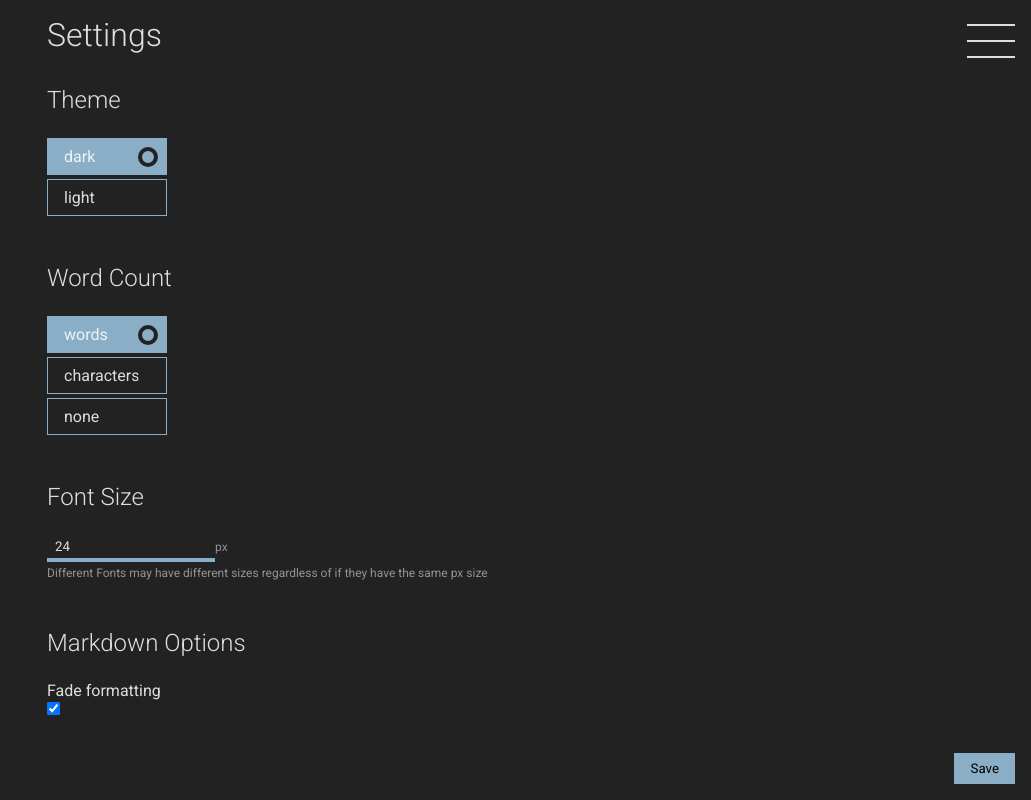
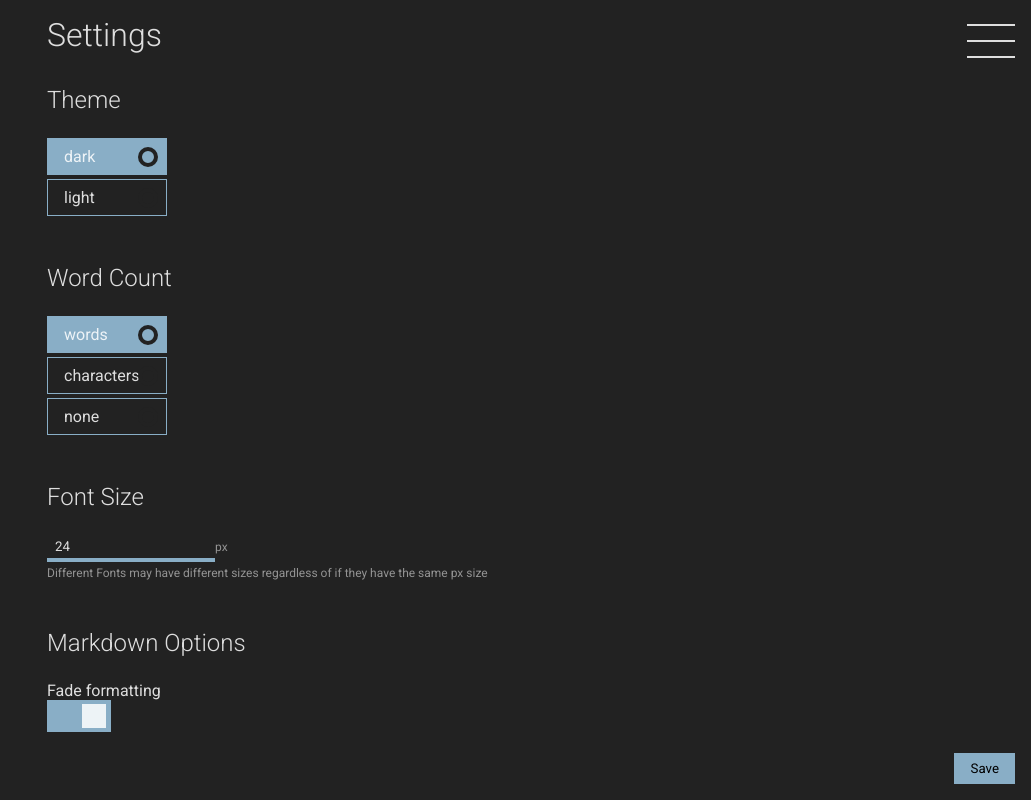
Before and after one commit to adenine-dev/pure-md-editor, a React (Create React App) app: page /app/settings in a window 1280 px wide. Shown: the whole page, without its empty margins (249-1280 px from the left). Built offline with nearby package versions, Linux system fonts and the light colour scheme; what mousetrap would draw is missing.

Commit message:
styled toggle button

```diff
--- a/src/components/ToggleButton.js
+++ b/src/components/ToggleButton.js
@@ -13,7 +13,43 @@ export default class RadioCluster extends Component {
     }
     const theme = api.getSetting("theme")
     this.style = StyleSheet.create({
-
+      wrapper: {
+        position: "relative",
+        border: "1px solid " + themes[theme].accent,
+        height: "32px",
+        width: "64px",
+        display: "inline-block"
+      },
+      input: {
+        opacity: "0",
+        position: "absolute",
+        height: "100%",
+        width: "100%",
+        cursor: "pointer",
+        ":checked + span": {
+          backgroundColor: themes[theme].accent,
+          ":after": {
+            left: "34px"
+          }
+        }
+      },
+      slider: {
+        height: "100%",
+        width: "100%",
+        pointerEvents: "none",
+        position: "absolute",
+        transition: "all 0.3s cubic-bezier(.25,.8,.25,1)",
+        ":after": {
+          content: "''",
+          position: "absolute",
+          height: "24px",
+          width: "24px",
+          top: "3px",
+          left: "3px",
+          transition: "all 0.3s cubic-bezier(.25,.8,.25,1)",
+          backgroundColor: themes[theme].color
+        }
+      }
     })
   }
 
@@ -26,11 +62,12 @@ export default class RadioCluster extends Component {
 
   render() {
     return (
-      <div>
+      <div className={ css(this.style.wrapper) }>
         <input type="checkbox"
                onChange={ this.handleChange.bind(this) }
-               checked={ this.state.enabled }/>
-        <span></span>
+               checked={ this.state.enabled }
+               className={ css(this.style.input) }/>
+        <span className={ css(this.style.slider) }></span>
       </div>
     )
   }
```
